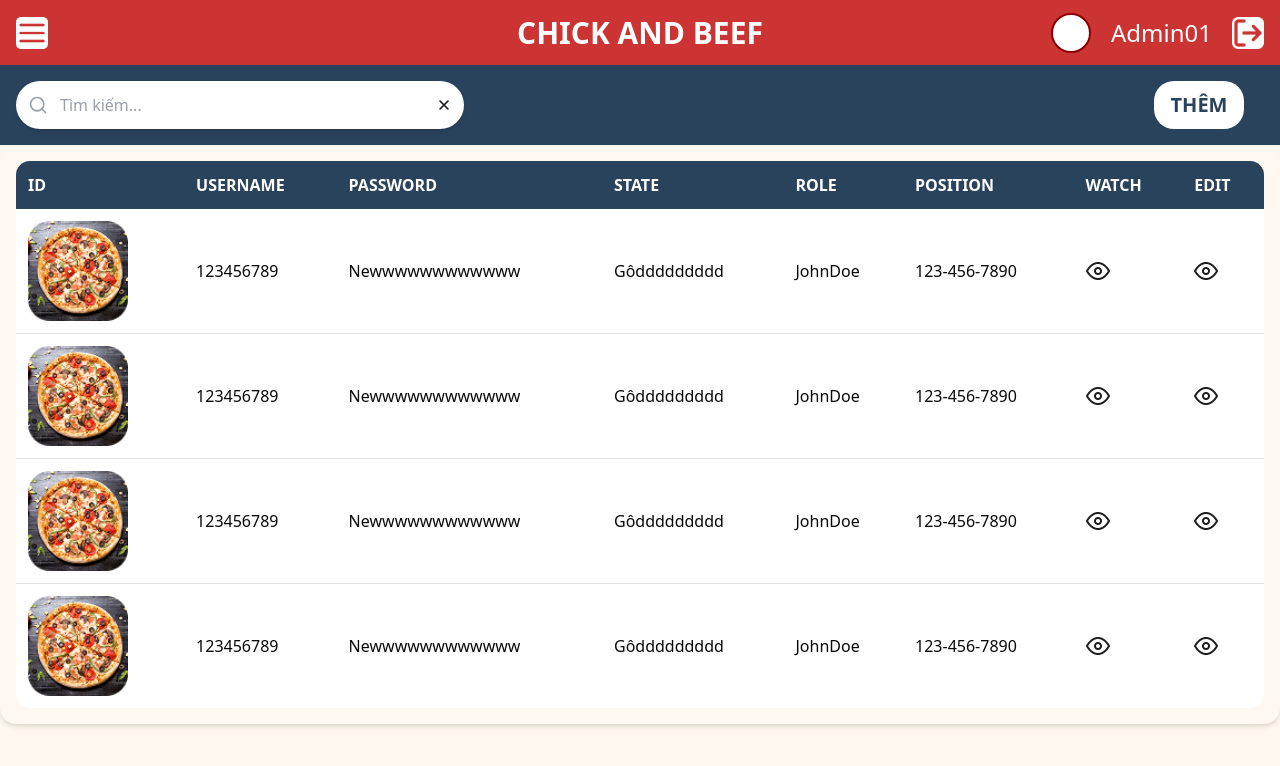
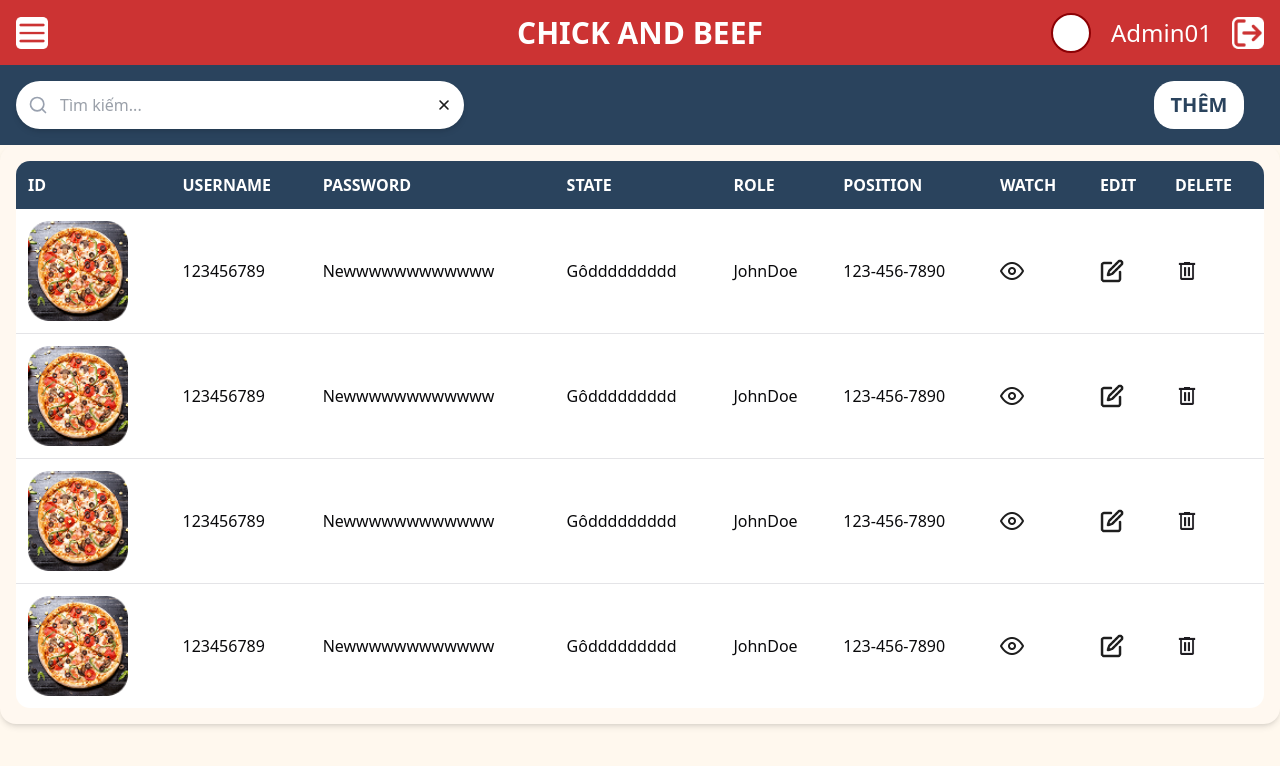
Before and after one commit to NguyenToanThang-kotaru/Chick-Beef, a React (Vite) app in the folder Client/: page /admin/Accounts in a window 1280 px wide. Shown: the top 766 px of the page. Built offline with nearby package versions, Linux system fonts and the light colour scheme; sample sign-in values are in the browser's storage.

Commit message:
merge main lúc 3:29pm 3/9

```diff
--- a/Client/src/pages/admin/Accounts/Accounts.jsx
+++ b/Client/src/pages/admin/Accounts/Accounts.jsx
@@ -4,6 +4,8 @@ import SearchBar from "@/Components/searchBar";
 import Table from "../../../Components/table_cpn";
 import eye from "../../../assets/Icon/Eye.png";
 import pd from "../../../assets/Icon/product.png";
+import Delete  from "../../../assets/Icon/delete.png";
+import Edit from "../../../assets/Icon/Edit.png";
 import AddAccount from "./AddAcount";
 import EditAccount from "./EditAccount";
 import WatchAccount from "./WatchAccount"
@@ -34,10 +36,10 @@ export default function Accounts() {
       <div className="bg-[#FFF8F0] p-4 rounded-2xl shadow-md">
           <Table
             data={[
-              { ID: <img src={pd} alt="eye" className="w-25 h-25 cursor-pointer" />, Username: 123456789, Password: "Newwwwwwwwwwww", State: "Gôddddddddd", Role: "JohnDoe", Position: "123-456-7890", watch: <img src={eye} alt="eye" className="w-6 h-6 cursor-pointer" onClick={()=>setShowWatchAccount(true)}/>,edit: <img src={eye} alt="eye" className="w-6 h-6 cursor-pointer" onClick={()=>setShowEditAccount(true)} />},
-              { ID: <img src={pd} alt="eye" className="w-25 h-25 cursor-pointer" />, Username: 123456789, Password: "Newwwwwwwwwwww", State: "Gôddddddddd", Role: "JohnDoe", Position: "123-456-7890", watch: <img src={eye} alt="eye" className="w-6 h-6 cursor-pointer" onClick={()=>setShowWatchAccount(true)}/>,edit: <img src={eye} alt="eye" className="w-6 h-6 cursor-pointer" onClick={()=>setShowEditAccount(true)} />},
-              { ID: <img src={pd} alt="eye" className="w-25 h-25 cursor-pointer" />, Username: 123456789, Password: "Newwwwwwwwwwww", State: "Gôddddddddd", Role: "JohnDoe", Position: "123-456-7890", watch: <img src={eye} alt="eye" className="w-6 h-6 cursor-pointer" onClick={()=>setShowWatchAccount(true)}/>,edit: <img src={eye} alt="eye" className="w-6 h-6 cursor-pointer" onClick={()=>setShowEditAccount(true)} />},
-              { ID: <img src={pd} alt="eye" className="w-25 h-25 cursor-pointer" />, Username: 123456789, Password: "Newwwwwwwwwwww", State: "Gôddddddddd", Role: "JohnDoe", Position: "123-456-7890", watch: <img src={eye} alt="eye" className="w-6 h-6 cursor-pointer" onClick={()=>setShowWatchAccount(true)}/>,edit: <img src={eye} alt="eye" className="w-6 h-6 cursor-pointer" onClick={()=>setShowEditAccount(true)} />},
+              { ID: <img src={pd} alt="eye" className="w-25 h-25 cursor-pointer" />, Username: 123456789, Password: "Newwwwwwwwwwww", State: "Gôddddddddd", Role: "JohnDoe", Position: "123-456-7890", watch: <img src={eye} alt="eye" className="w-6 h-6 cursor-pointer" onClick={()=>setShowWatchAccount(true)}/>,edit: <img src={Edit} alt="eye" className="w-6 h-6 cursor-pointer" onClick={()=>setShowEditAccount(true)} />,Delete: <img src={Delete} className="w-6 h-6 cursor-pointer"/>},
+              { ID: <img src={pd} alt="eye" className="w-25 h-25 cursor-pointer" />, Username: 123456789, Password: "Newwwwwwwwwwww", State: "Gôddddddddd", Role: "JohnDoe", Position: "123-456-7890", watch: <img src={eye} alt="eye" className="w-6 h-6 cursor-pointer" onClick={()=>setShowWatchAccount(true)}/>,edit: <img src={Edit} alt="eye" className="w-6 h-6 cursor-pointer" onClick={()=>setShowEditAccount(true)} />,Delete: <img src={Delete} className="w-6 h-6 cursor-pointer"/>},
+              { ID: <img src={pd} alt="eye" className="w-25 h-25 cursor-pointer" />, Username: 123456789, Password: "Newwwwwwwwwwww", State: "Gôddddddddd", Role: "JohnDoe", Position: "123-456-7890", watch: <img src={eye} alt="eye" className="w-6 h-6 cursor-pointer" onClick={()=>setShowWatchAccount(true)}/>,edit: <img src={Edit} alt="eye" className="w-6 h-6 cursor-pointer" onClick={()=>setShowEditAccount(true)} />,Delete: <img src={Delete} className="w-6 h-6 cursor-pointer"/>},
+              { ID: <img src={pd} alt="eye" className="w-25 h-25 cursor-pointer" />, Username: 123456789, Password: "Newwwwwwwwwwww", State: "Gôddddddddd", Role: "JohnDoe", Position: "123-456-7890", watch: <img src={eye} alt="eye" className="w-6 h-6 cursor-pointer" onClick={()=>setShowWatchAccount(true)}/>,edit: <img src={Edit} alt="eye" className="w-6 h-6 cursor-pointer" onClick={()=>setShowEditAccount(true)} />,Delete: <img src={Delete} className="w-6 h-6 cursor-pointer"/>},
           ]}
           />
       </div>
```
